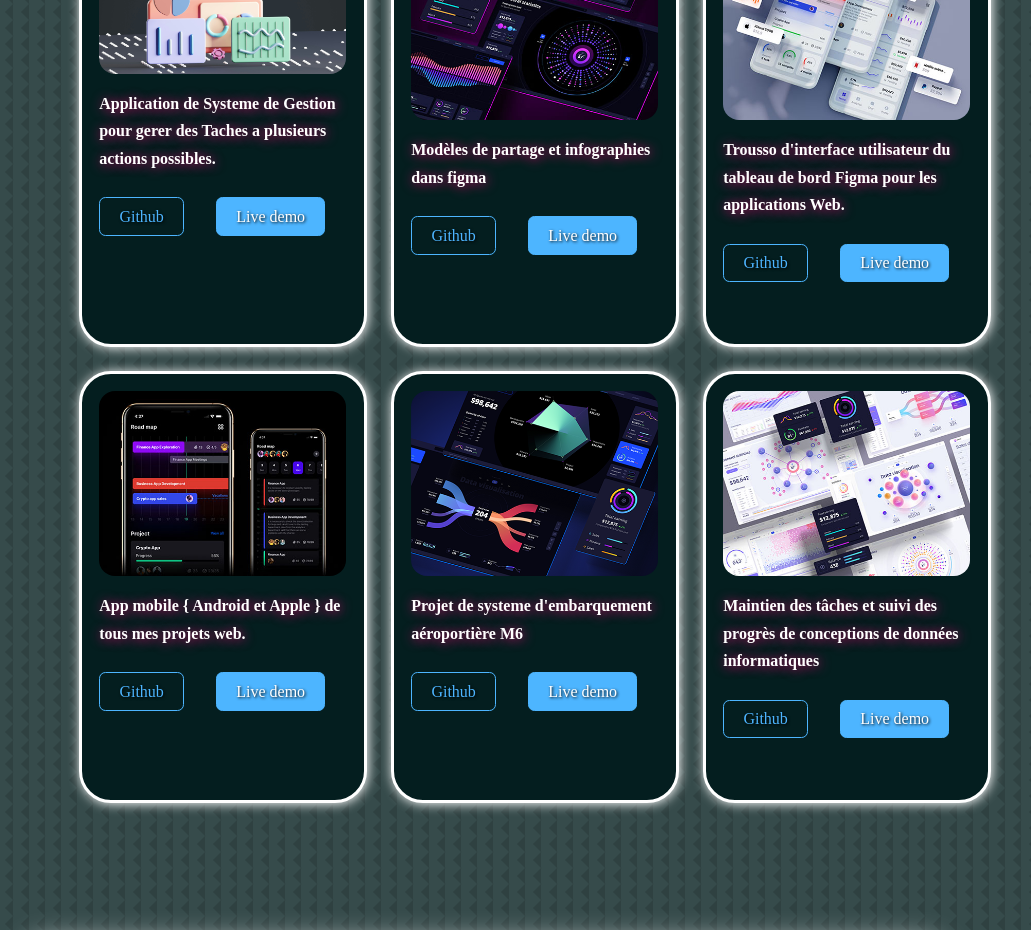
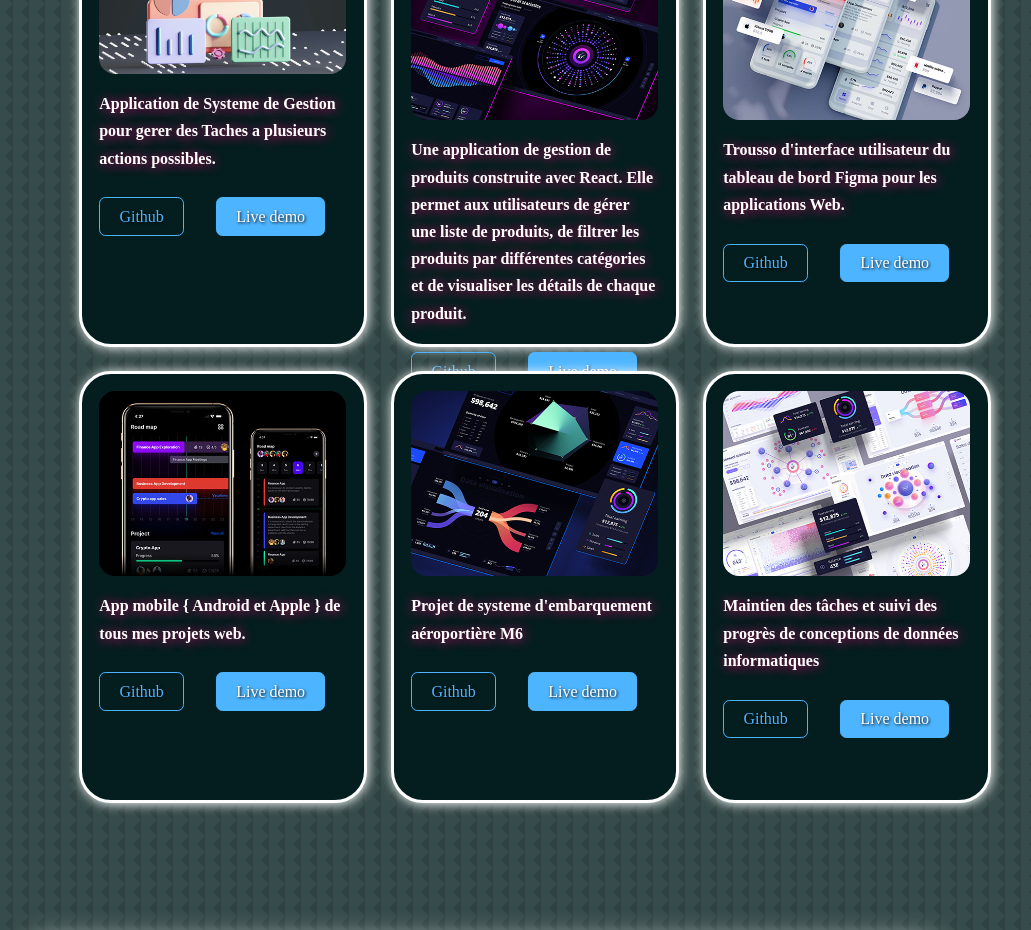
Before and after one commit to Mouhamed1003/keenprogrammer.com, a React (Create React App) app: page / in a window 1280 px wide. Shown: the part 3660-4590 px from the top of the page, without its empty margins (155-1186 px from the left). Built offline with nearby package versions, Linux system fonts and the light colour scheme.

Commit message:
Update Portfolio.jsx

```diff
--- a/src/components/portfolio/Portfolio.jsx
+++ b/src/components/portfolio/Portfolio.jsx
@@ -18,9 +18,9 @@ const data = [
   {
     id: 2,
     image: IMG2,
-    title: 'Modèles de partage et infographies dans figma',
-    github: "http://github.com",
-    demo: "http://dribbble.com/alian_pixels"
+    title: 'Une application de gestion de produits construite avec React. Elle permet aux utilisateurs de gérer une liste de produits, de filtrer les produits par différentes catégories et de visualiser les détails de chaque produit.',
+    github: "https://mouhamed1003.github.io/produit-manager/",
+    demo: "https://github.com/Mouhamed1003/produit-manager"
   },
   {
     id: 3,
```
